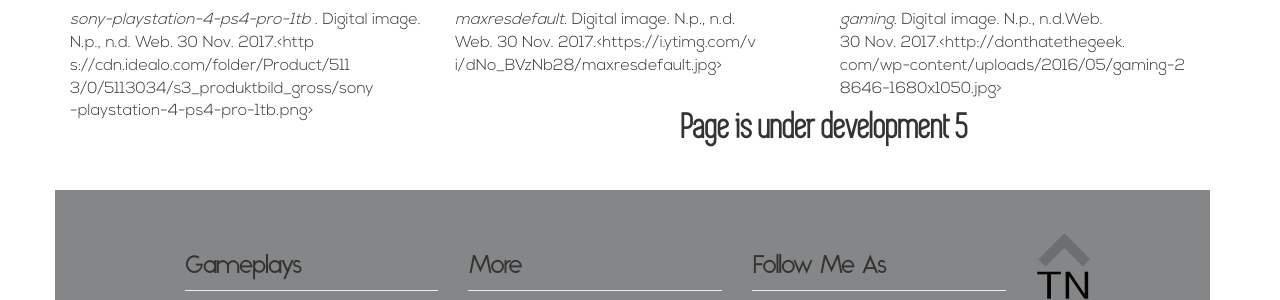
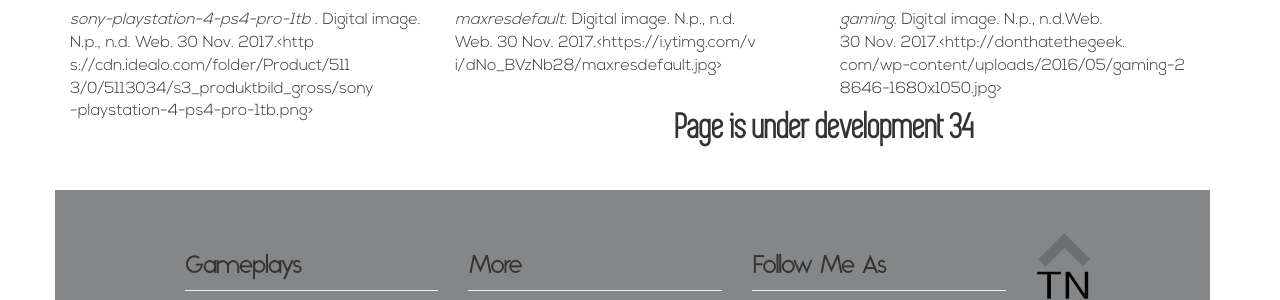
Before and after one commit to Techwel/techwell.github.io, a Jekyll site: the page citations.html, which Jekyll copies as it is, in a window 1280 px wide and 900 px high, scrolled down 520 px. Shown: the part 464-764 px from the top of the window. Built offline with Jekyll 4.4.1, drawn with Linux system fonts in a browser that asks for light colours; nearby versions of some CDN libraries.

Commit message:
Update citations.html

```diff
--- a/citations.html
+++ b/citations.html
@@ -12,12 +12,12 @@
     </head>
     <body>
       <!--NavBar-->
-      <nav class = "navbar navbar-default navbar-fixed-top"> <!-or navbar-default -->
+      <nav class = "navbar navbar-default navbar-fixed-top"> <!--or navbar-default -->
         <div class = "container-fluid">
 
             <div class = "navbar-header">
                <button type = "button" class = "navbar-toggle" data-toggle="collapse"
-               data-target = "#navbar-main"> <!-edge 1-->
+               data-target = "#navbar-main"> <!--edge 1-->
                   <span class = "icon-bar"></span>
                   <span class = "icon-bar"></span>
                   <span class = "icon-bar"></span>
@@ -25,7 +25,7 @@
               <a href = "index.html" class = "navbar-brand">TechNation</a>
             </div>
 
-            <!-the class below: enables the collapse feature
+            <!--the class below: enables the collapse feature
             and we need to id to target it: edge 1:-->
             <div class = "collapse navbar-collapse" id = "navbar-main">
 
@@ -154,15 +154,12 @@
                  </p>
               </div>
         <div>
-  </div>
-
-
       <!--Citations-->
       <div class = "row text-center main-text final-row">
          <hr>
-         <h1>Page is under development 5</h1>
+         <h1>Page is under development 34</h1>
       </div>
-
+</div>
       <!--Footer-->
       <footer class = "footer">
          <div class = "container">
```
